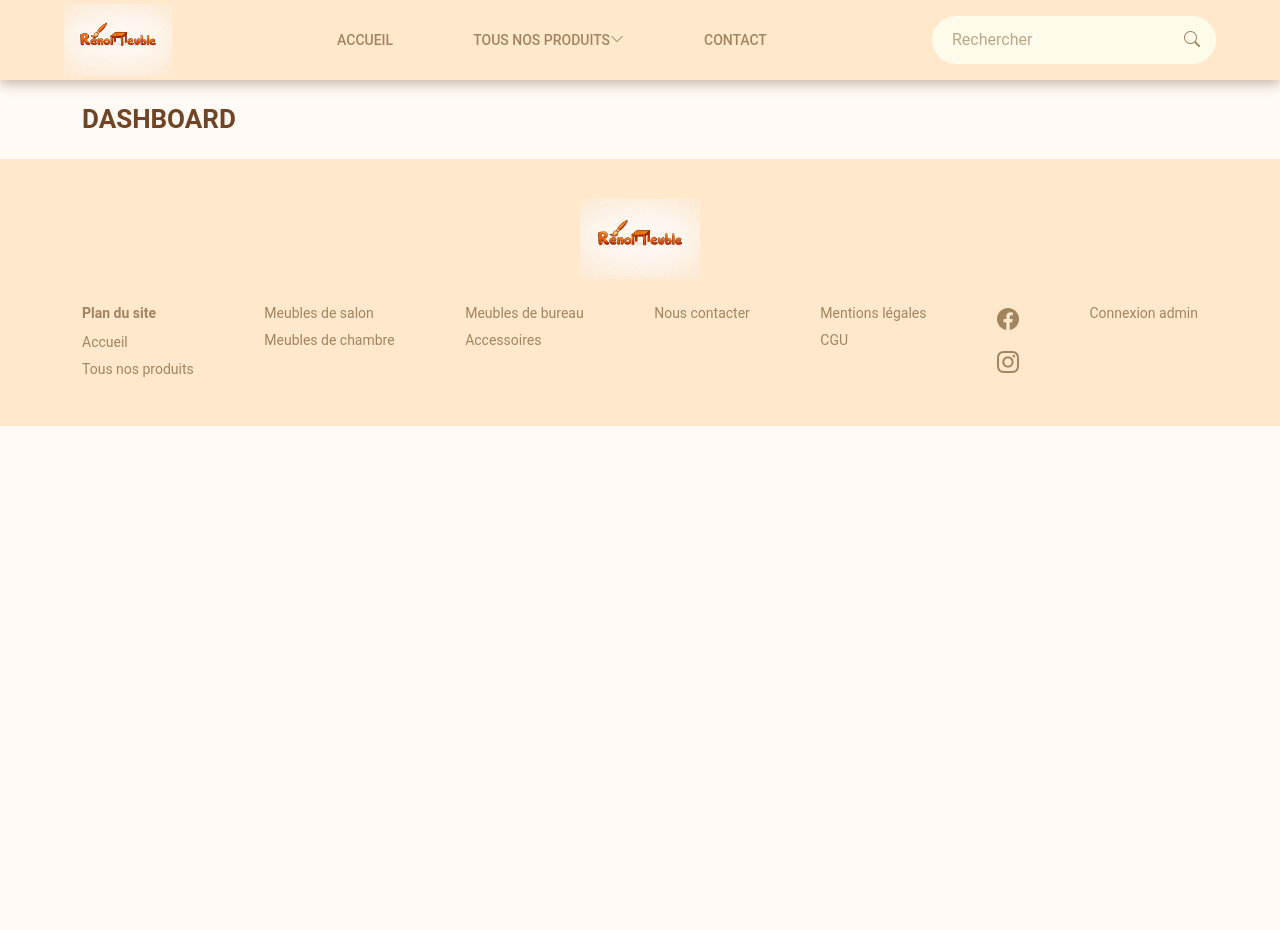
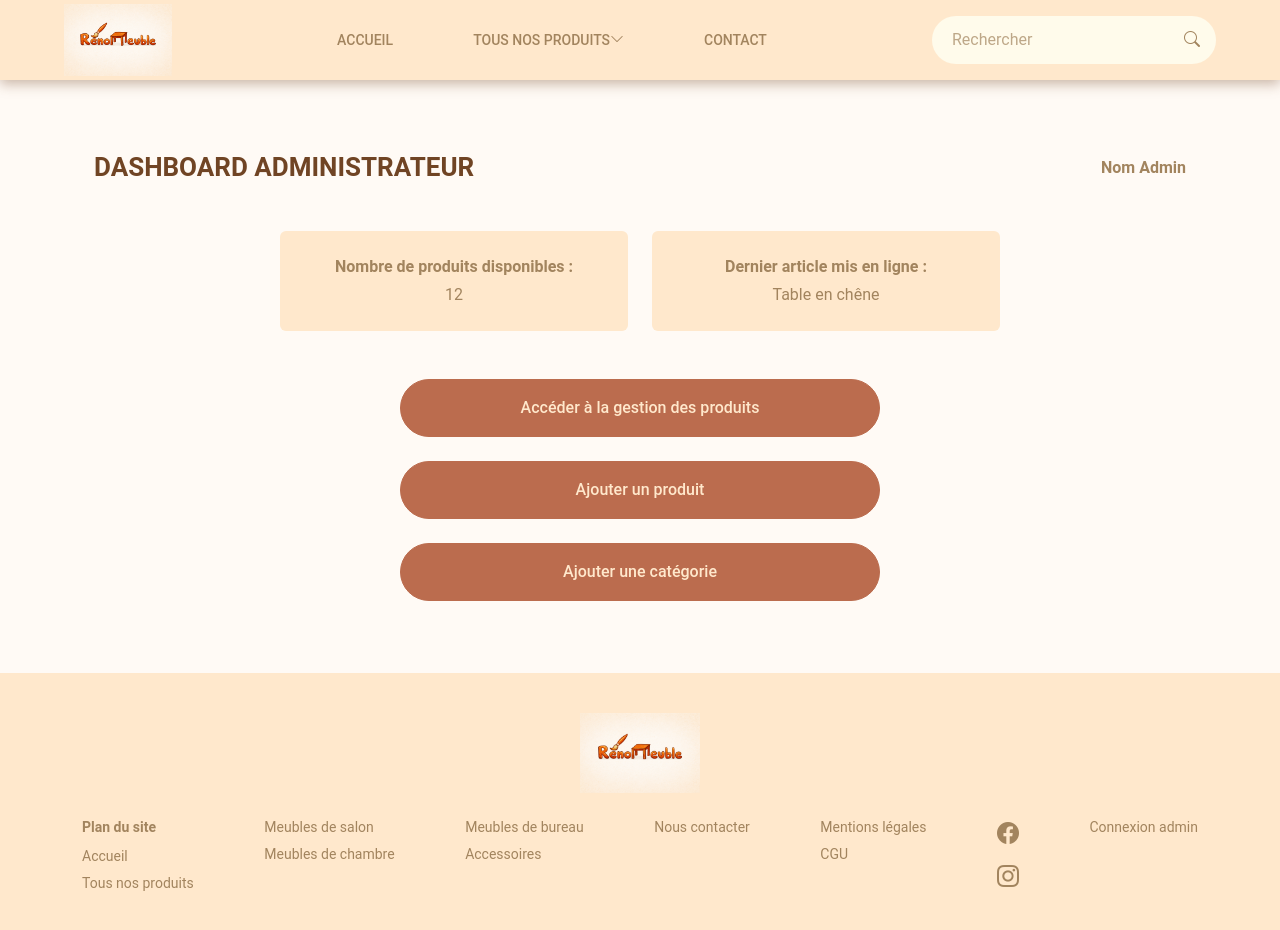
Before and after one commit to AngieGit09/liard-angelique-preparation-examen-tp-dwwm-, a React app in the folder frontend/: page /admin in a window 1280 px wide. Shown: the top 930 px of the page. Before the commit the page ends 800 px from the top, so only its background shows below. Built offline with nearby package versions, Linux system fonts and the light colour scheme; the HTML template or start-up script is replaced by a standard one.

Commit message:
création de la page AdminDashboard

```diff
--- a/frontend/src/pages/AdminDashboard.jsx
+++ b/frontend/src/pages/AdminDashboard.jsx
@@ -1,5 +1,73 @@
+import { Link } from "react-router-dom";
+
 function AdminDashboard() {
-  return <h1>Dashboard</h1>;
+  // données temporaires (plus tard : API / backend)
+  const adminName = "Nom Admin";
+  const totalProducts = 12;
+  const lastProduct = "Table en chêne";
+
+  return (
+    <section className="container py-5">
+      {/* ===== HEADER DASHBOARD ===== */}
+      <div className="d-flex flex-column flex-md-row justify-content-between align-items-center mb-5 text-center text-md-start">
+        <h1 className="mb-2 mb-md-0">Dashboard administrateur</h1>
+        <span className="fw-semibold">{adminName}</span>
+      </div>
+
+      {/* ===== STATS ===== */}
+      <div className="row justify-content-center mb-5 g-4">
+        <div className="col-12 col-md-4">
+          <div
+            className="p-4 rounded text-center h-100"
+            style={{ backgroundColor: "var(--bs-secondary)" }}
+          >
+            <p className="mb-1 fw-semibold">Nombre de produits disponibles :</p>
+            <p className="mb-0">{totalProducts}</p>
+          </div>
+        </div>
+
+        <div className="col-12 col-md-4">
+          <div
+            className="p-4 rounded text-center h-100"
+            style={{ backgroundColor: "var(--bs-secondary)" }}
+          >
+            <p className="mb-1 fw-semibold">Dernier article mis en ligne :</p>
+            <p className="mb-0">{lastProduct}</p>
+          </div>
+        </div>
+      </div>
+
+      {/* ===== ACTIONS ===== */}
+      <div className="d-flex flex-column align-items-center gap-4">
+        {/* Accès gestion produits */}
+        <Link
+          to="/admin/produits"
+          className="btn btn-primary rounded-pill px-5 py-3 w-100"
+          style={{ maxWidth: "480px" }}
+        >
+          Accéder à la gestion des produits
+        </Link>
+
+        {/* Ajouter un produit (modale plus tard) */}
+        <button
+          type="button"
+          className="btn btn-primary rounded-pill px-5 py-3 w-100"
+          style={{ maxWidth: "480px" }}
+        >
+          Ajouter un produit
+        </button>
+
+        {/* Ajouter une catégorie (modale plus tard) */}
+        <button
+          type="button"
+          className="btn btn-primary rounded-pill px-5 py-3 w-100"
+          style={{ maxWidth: "480px" }}
+        >
+          Ajouter une catégorie
+        </button>
+      </div>
+    </section>
+  );
 }
 
 export default AdminDashboard;
--- a/frontend/src/styles/global.css
+++ b/frontend/src/styles/global.css
@@ -34,6 +34,16 @@ h2 {
   background-color: var(--color-button);
   border-color: var(--color-button);
   opacity: 0.85;
+  color: var(--bs-secondary);
+}
+
+/* Boutons : focus / active (évite le bleu Bootstrap) */
+.btn-primary:focus,
+.btn-primary:active,
+.btn-primary:focus-visible {
+  background-color: var(--color-button);
+  border-color: var(--color-button);
+  box-shadow: 0 0 0 0.2rem var(--color-shadow-card);
   color: var(--bs-secondary);
 }
 
```
